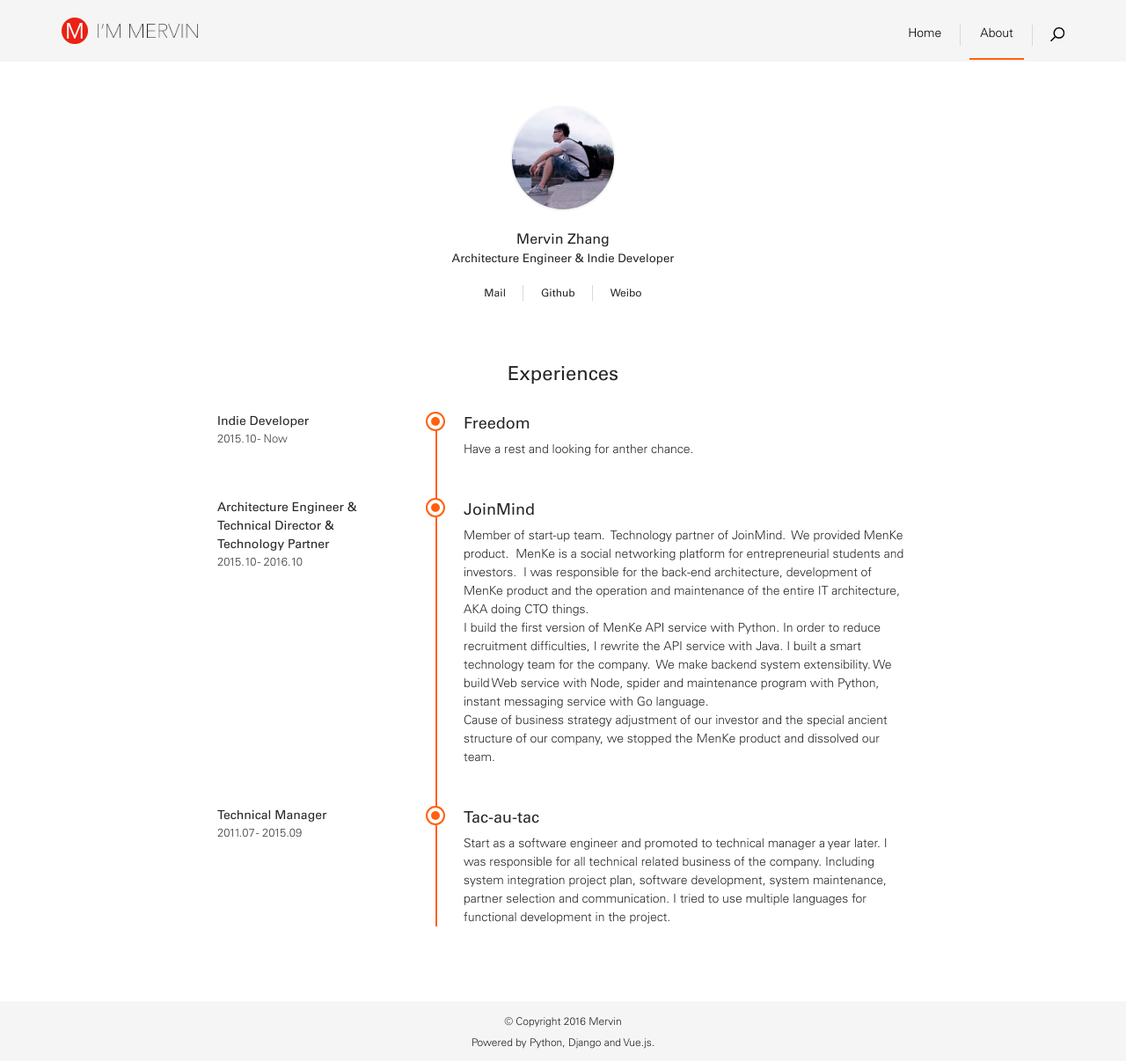
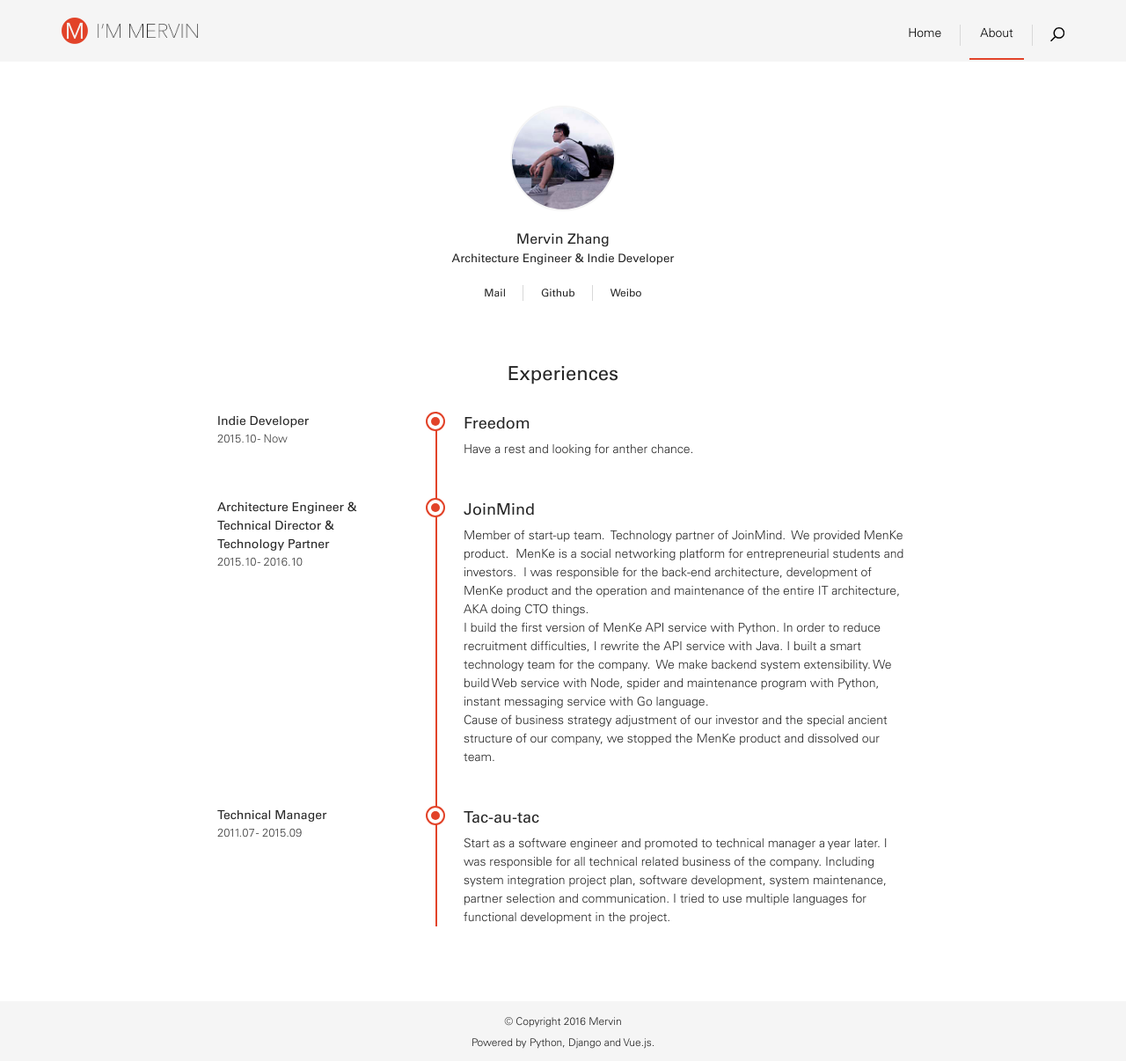
Before and after one commit to mervinkid/mervinz, a Django app: page /about/ in a window 1280 px wide. Shown: the whole page at 88% size. Run offline with Django 3.2, Linux system fonts and the light colour scheme; data that the repository does not hold is empty; parts of the project's set-up code (start-up, migrations or seed data) failed here and were passed over.

Commit message:
Change red color to #e24329.

```diff
--- a/blog/templates/base.html
+++ b/blog/templates/base.html
@@ -10,14 +10,16 @@
     <meta name="description" content="Mervin(张墨飞)的个人主页, 记录他生活的点点滴滴.">
     <meta name="keywords" content="Mervin, MervinKid, 张墨飞, {% block extend_keywords %}{% endblock %}"/>
     <meta name="renderer" content="webkit"/>
-    <link href="/static/blog/img/favicon-32.png" rel="icon" sizes="32x32">
-    <link href="/static/blog/img/favicon-128.png" rel="apple-touch-icon">
+    <link rel="icon" href="/static/blog/img/logo-68.png" sizes="68x68">
+    <link rel="apple-touch-icon" href="/static/blog/img/logo-68.png">
+    <link rel="apple-touch-icon" href="/static/blog/img/logo-76.png" sizes="76x76">
+    <link rel="apple-touch-icon" href="/static/blog/img/logo-120.png" sizes="120x120">
+    <link rel="apple-touch-icon" href="/static/blog/img/logo-152.png" sizes="152x152">
     <link rel="stylesheet" href="/static/blog/css/style.css"/>
     <link rel="stylesheet" href="/static/blog/css/style-github.css"/>
     <link rel="stylesheet" href="/static/blog/css/font.css"/>
     <link rel="stylesheet" href="/static/common/css/animate.css"/>
     <style>
-
     </style>
 </head>
 <body>
--- a/static/blog/css/style.css
+++ b/static/blog/css/style.css
@@ -75,7 +75,7 @@ hr {
     height: 0;
     overflow: visible;
     border: 0;
-    border-bottom: 2px solid #ffbf00;
+    border-bottom: 2px solid #e24329;
     margin: 1em 0;
     width: 100%
 }
@@ -267,7 +267,7 @@ h2 {
 }
 
 .header .header-inner .header-nav .nav .nav-item-current {
-    background-image: linear-gradient(#ff610f, #ff610f)
+    background-image: linear-gradient(#e24329, #e24329)
 }
 
 .header .header-inner .header-nav .nav .nav-item a {
@@ -550,7 +550,7 @@ h2 {
     background-size: 100% 1px;
     font-size: 24px !important;
     margin-bottom: .8em;
-    background-image: linear-gradient(#ec2113, #ec2113)
+    background-image: linear-gradient(#e24329, #e24329)
 }
 
 .header .header-search .search .search-inner .search-result .search-result-list .result-list-title h3 {
@@ -589,7 +589,7 @@ h2 {
 
 .main {
     background: #ffffff;
-    margin-top: 70px;
+    padding-top: 70px;
     min-height: calc(100vh - 140px);
     cursor: default;
 }
@@ -637,7 +637,7 @@ h2 {
 }
 
 .main .home .post-sidebar .filter .filter-nav li .selected {
-    color: #ec2113;
+    color: #e24329;
 }
 
 .main .home .post-sidebar .filter .filter-nav a {
@@ -860,7 +860,7 @@ h2 {
 }
 
 .main .about .content .time-line {
-    border-left: 2px solid #ff610f;
+    border-left: 2px solid #e24329;
     border-bottom-right-radius: 2px;
     border-top-right-radius: 2px;
     position: relative;
@@ -891,7 +891,7 @@ h2 {
     height: 22px;
     background-clip: padding-box;
     background: #fff;
-    border: 2px solid #ff610f;
+    border: 2px solid #e24329;
     border-radius: 50%;
 }
 
@@ -904,7 +904,7 @@ h2 {
     width: 10px;
     height: 10px;
     background-clip: padding-box;
-    background: #ff610f;
+    background: #e24329;
     border-radius: 50%;
 }
 
@@ -1002,7 +1002,7 @@ h2 {
     box-sizing: border-box;
     color: rgb(38, 38, 38);
     display: inline;
-    fill: rgb(236, 33, 19);
+    fill: #e24329;
     font-family: 'Univers LT W01 45 Light';
     font-size: 18px;
     font-weight: 200;
@@ -1058,7 +1058,7 @@ h2 {
 }
 
 .footer .back-to-top .top {
-    background: #ec2113;
+    background: #e24329;
     display: block;
     height: 40px;
     width: 50px;
```
Also changed, not shown: static/blog/img/favicon-128.png (deleted), static/blog/img/favicon-32.png (deleted), static/blog/img/logo-120.png (added), static/blog/img/logo-152.png (added), static/blog/img/logo-68.png (added), static/blog/img/logo-76.png (added), static/blog/img/logo.png.
